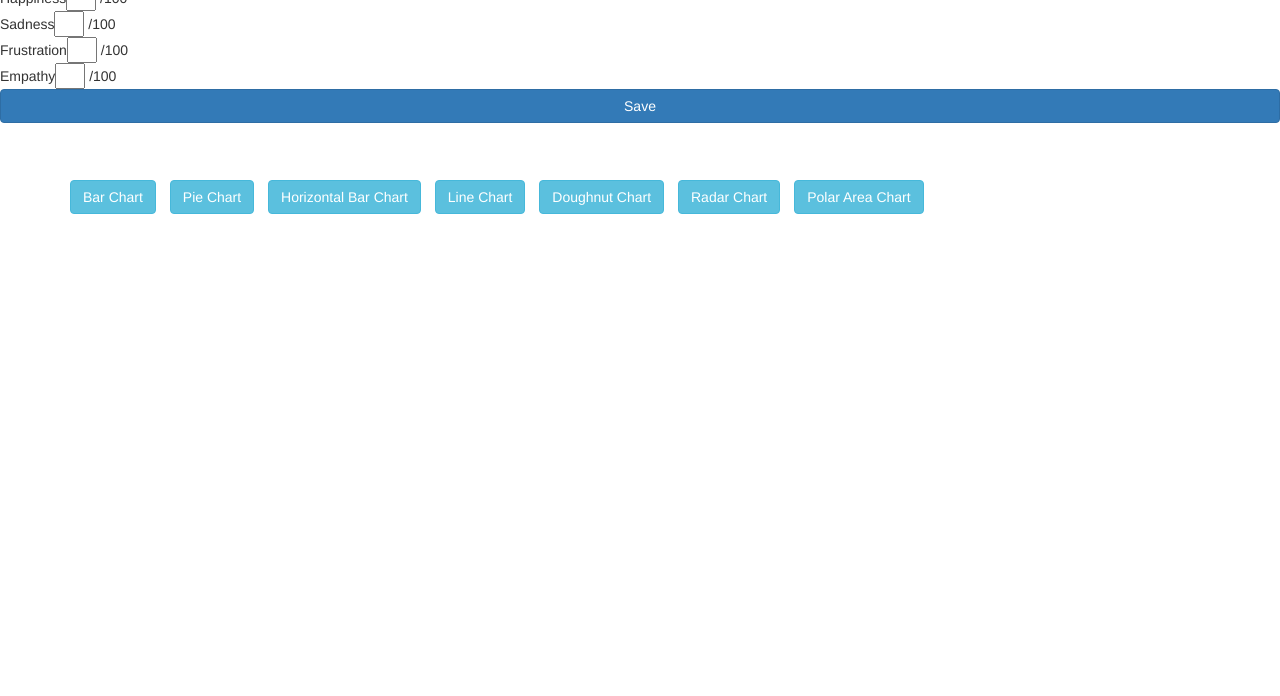
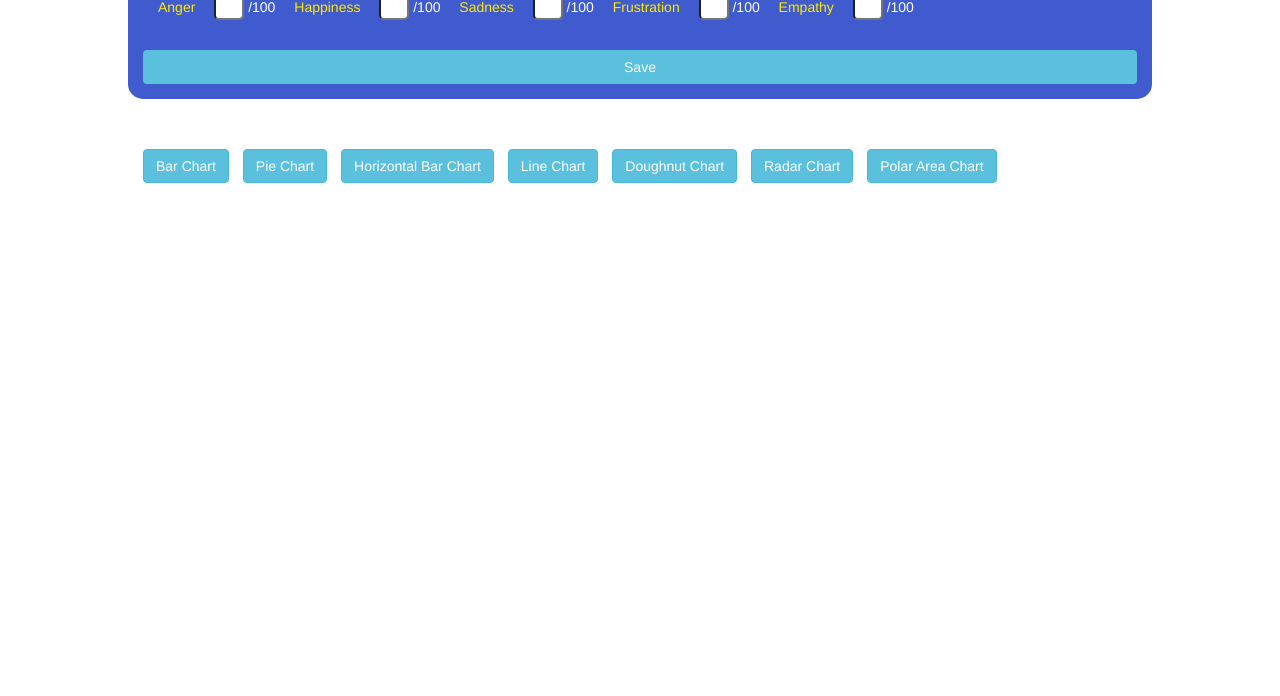
Before and after one commit to lizzie92869/charts_for_brainotion, a plain HTML site: page index.html in a window 1280 px wide. Shown: the part 104-800 px from the top of the page. Drawn offline with nearby package versions, Linux system fonts and the light colour scheme.

Commit message:
form and chart redesigned

```diff
--- a/application.css
+++ b/application.css
@@ -13,6 +13,49 @@
 	margin-bottom: 2%;
 }
 
+.container {
+	width: 80%;
+}
+
+canvas {
+	max-height: 300px;
+}
+
+
+/*form*/
+.center {
+	margin: 0 auto;
+
+}
+
+.inline {
+	display: inline;
+}
+
 .input-score {
 	width: 30px;
+	border-radius: 5px;
+	margin-bottom: 10px;
 }
+
+#form-block {
+	width: 80%;
+	background-color: #3F5BCD;
+	color: white;
+	border-radius: 15px;
+	padding: 15px;
+	margin: 0 auto;
+	margin-top: 20px;
+}
+
+.emotion-name {
+	margin-right: 15px;
+	margin-left: 15px;
+	display: inline;
+	color: #FFE900;
+}
+
+.save-btn {
+	margin-top: 20px;
+	background-color: #5bc0de
+}
--- a/index.html
+++ b/index.html
@@ -22,20 +22,47 @@
 
 
   <!-- form to input data -->
-  <form class="form-inpput" method="POST" action="URL_OF_REST">
-  <h2 class="form-input-heading">Enter a new evaluation:</h2>
+  <div class="center">
+    <form id="form-block" method="POST" action="URL_OF_REST">
+    <h2 class="form-input-heading">Enter a new evaluation</h2>
 
-  <div>Anger<input class="input-score" type="text" required name="anger"> /100</div>
-  <div>Happiness<input class="input-score" type="text" required name="anger"> /100</div>
-  <div>Sadness<input class="input-score" type="text" required name="anger"> /100</div>
-  <div>Frustration<input class="input-score" type="text" required name="anger"> /100</div>
-  <div>Empathy<input class="input-score" type="text" required name="anger"> /100</div>
+    <div class="inline">
+      <div class="emotion-name">Anger</div>
+      <input class="input-score" type="text" required name="anger">
+      /100
+    </div>
 
-  <button class="btn btn-primary btn-block" type="submit">Save</button>
-  </form>
+    <div class="inline">
+      <div class="emotion-name">Happiness</div>
+      <input class="input-score" type="text" required name="anger">
+      /100
+    </div>
+
+    <div class="inline">
+      <div class="emotion-name">Sadness</div>
+      <input class="input-score" type="text" required name="anger">
+      /100
+    </div>
+
+    <div class="inline">
+      <div class="emotion-name">Frustration</div>
+      <input class="input-score" type="text" required name="anger">
+      /100
+    </div>
+
+    <div class="inline">
+      <div class="emotion-name">Empathy</div>
+      <input class="input-score" type="text" required name="anger">
+      /100
+    </div>
+
+    <button class="save-btn btn btn-block" type="submit">Save</button>
+    </form>
+  </div>
 
   <!-- display of the charts -->
-  <div class="container">
+  <div class="center">
+  <div class="container center">
     <button type="button" id="bar-btn" class="navbtn btn btn-info">Bar Chart</button>
       <button type="button" id="pie-btn" class="navbtn btn btn-info">Pie Chart</button>
       <button type="button" id="horizontal-bar-btn" class="navbtn btn btn-info">Horizontal Bar Chart</button>
@@ -45,7 +72,7 @@
       <button type="button" id="polar-area-btn" class="navbtn btn btn-info">Polar Area Chart</button>
   <canvas id="canvas"></canvas>
   </div>
-
+  </div>
   <script>
 
   // default styling for the chart
@@ -86,6 +113,7 @@
         }]
       },
       options:{
+        maintainAspectRatio: false,
         title:{
           display:true,
           text:'Range of emotions',
@@ -100,7 +128,7 @@
         },
         layout:{
           padding:{
-            left:50,
+            left:0,
             right:0,
             bottom:0,
             top:0
```
